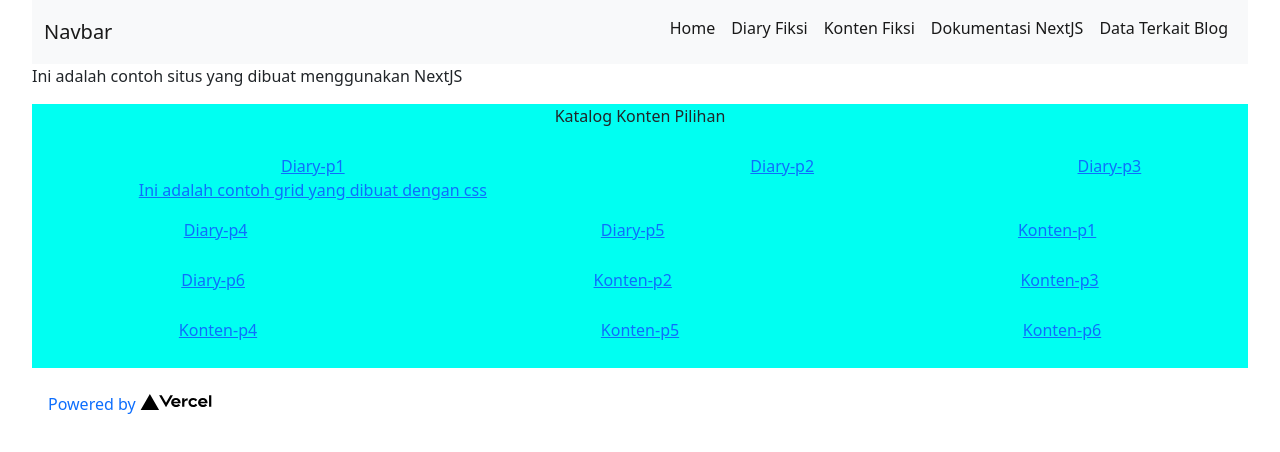
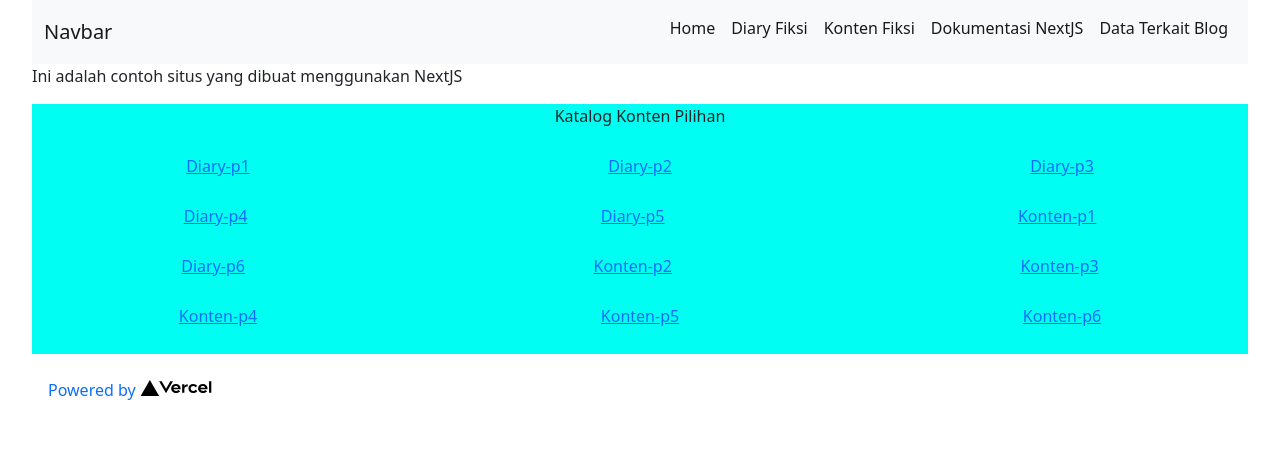
Before and after one commit to Yusufapriliyanto/nextjs-example, a Next.js app: page / in a window 1280 px wide. Shown: the top 452 px of the page. Built offline with nearby package versions, Linux system fonts and the light colour scheme.

Commit message:
Update index.js

```diff
--- a/pages/index.js
+++ b/pages/index.js
@@ -42,10 +42,7 @@ export default function Home() {
       </div>
 {/* Daftar Konten Fiksi*/}
       <div className={styles.grid_container}>
-        <div className={styles.item1}> <a href="/diary_fiksi/p1"> Diary-p1
-            <p> Ini adalah contoh grid yang dibuat dengan css </p>
-          </a>
-        </div>
+        <div className={styles.item1}> <a href="/diary_fiksi/p1"> Diary-p1 </a> </div>
         <div className={styles.item1}> <a href="/diary_fiksi/p2"> Diary-p2 </a> </div>
         <div className={styles.item1}> <a href="/diary_fiksi/p3"> Diary-p3 </a> </div>
       </div>
```
